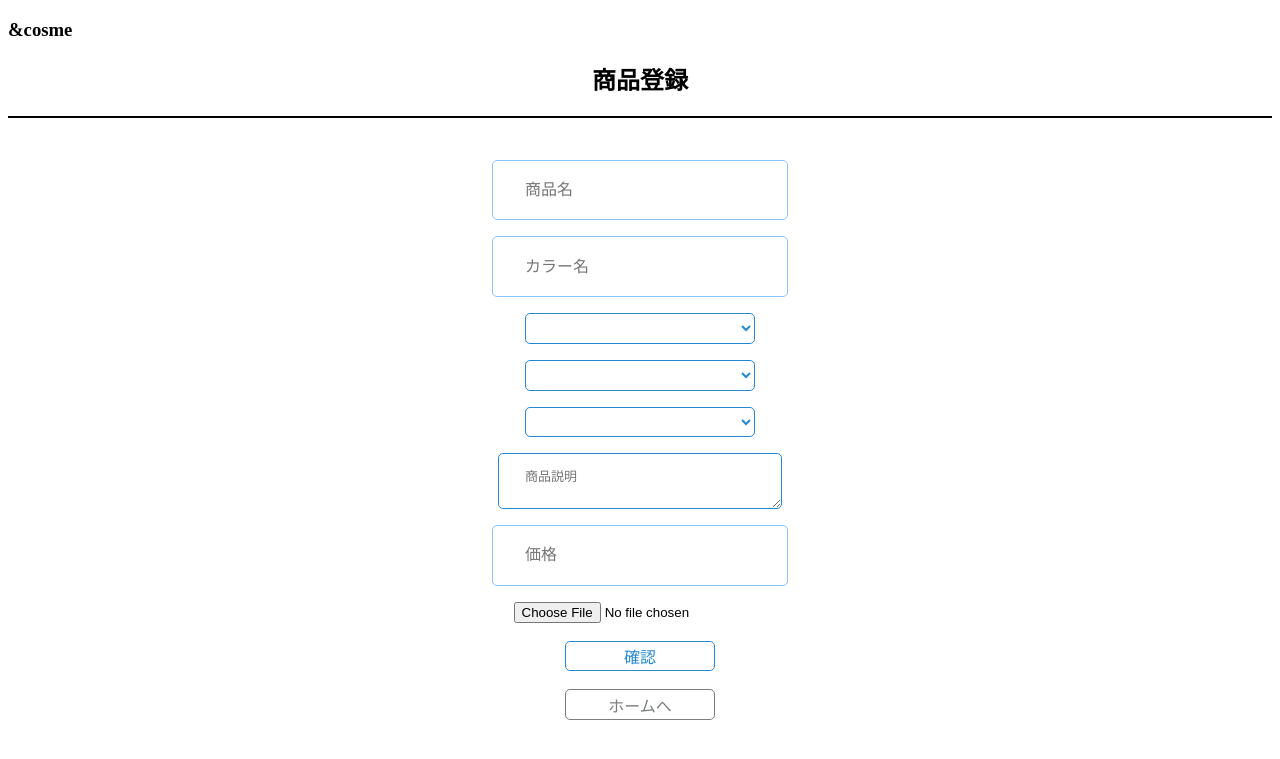
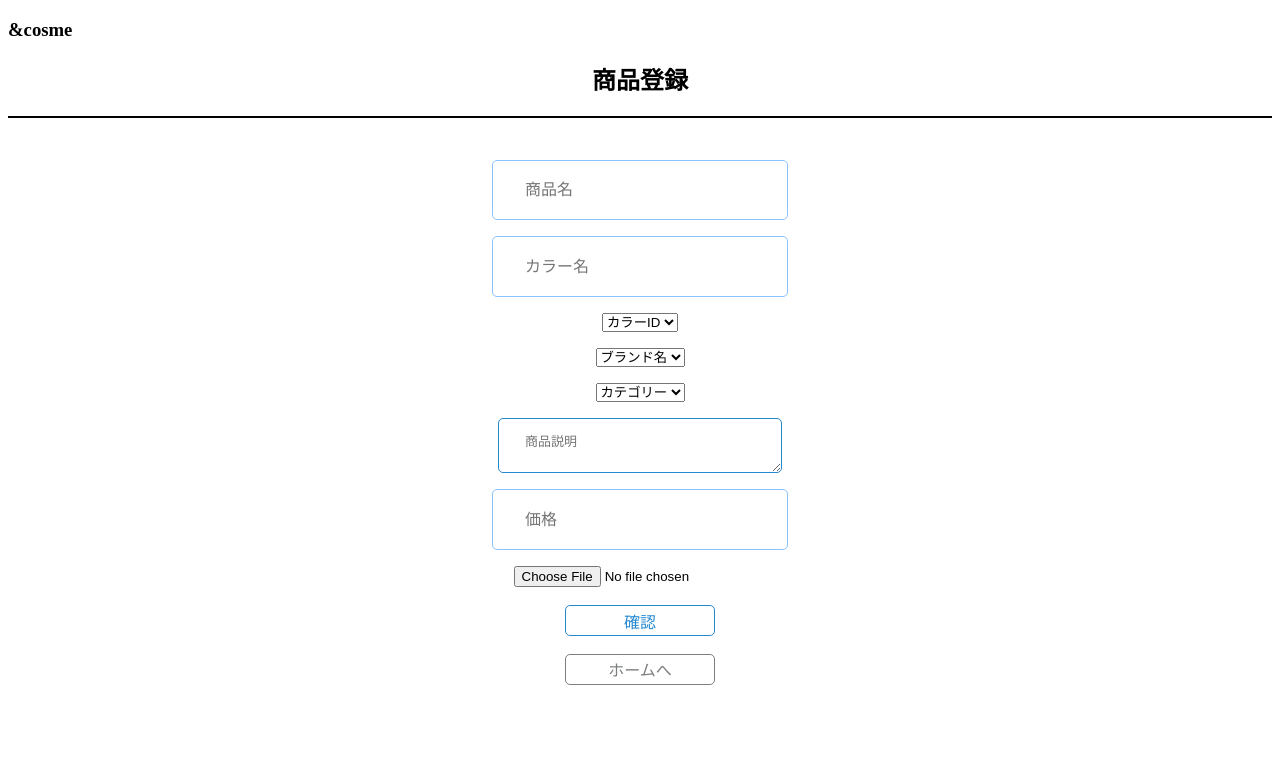
Before and after one commit to hirata0802/TeamGirls, a PHP site: page /k_cosme_new.php in a window 1280 px wide. Shown: the top 759 px of the page. Run offline with PHP 8.4, Linux system fonts and the light colour scheme; the visitor is signed in with stand-in values (Sample User, id 1); data that the repository does not hold is empty.

Commit message:
Update k_cosme_new.php

```diff
--- a/&cosme/k_cosme_new.php
+++ b/&cosme/k_cosme_new.php
@@ -59,7 +59,7 @@ if(empty($_SESSION['admin'])){
 
     //カラーID
     $color=[1=>'レッド', 2=>'オレンジ', 3=>'ピンク', 4=>'ベージュ', 5=>'ホワイト', 6=>'ブラウン', 7=>'ブラック', 8=>'シルバー', 9=>'ゴールド', 10=>'その他'];
-    echo '<p><select name="colorSelect" class="ao" required>';
+    echo '<p><select name="colorSelect" required>';
     if(isset($_SESSION['newCosme']['color'])){
         foreach($color as $key => $value){
             if($_SESSION['newCosme']['color'] == $key){
@@ -76,7 +76,7 @@ if(empty($_SESSION['admin'])){
 
         //ブランド名
         $sql=$pdo->query('select * from Brands');
-        echo '<p><select name="brandSelect" class="ao" required>';
+        echo '<p><select name="brandSelect" required>';
         if(isset($_SESSION['newCosme']['brand'])){
             echo '<option value="',$_SESSION['newCosme']['brand'],'" selected hidden>',$_SESSION['newCosme']['brand'],'</option>';
         }else{
@@ -89,7 +89,7 @@ if(empty($_SESSION['admin'])){
 
         //カテゴリ
         $sql=$pdo->query('select * from Categories');
-        echo '<p><select name="categorySelect" class="ao" required>';
+        echo '<p><select name="categorySelect" required>';
         if(isset($_SESSION['newCosme']['category'])){
             echo '<option value="',$_SESSION['newCosme']['category'],'" selected hidden>',$_SESSION['newCosme']['category'],'</option>';
         }else{
```
